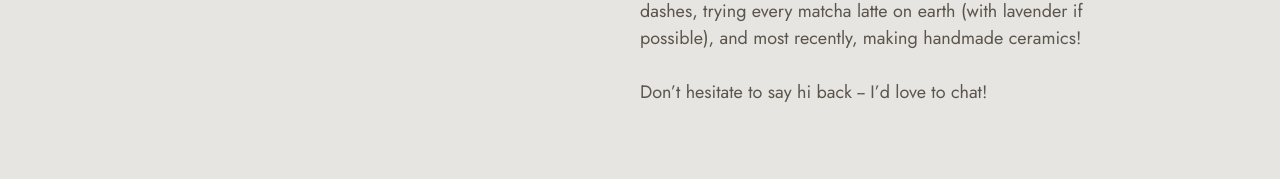
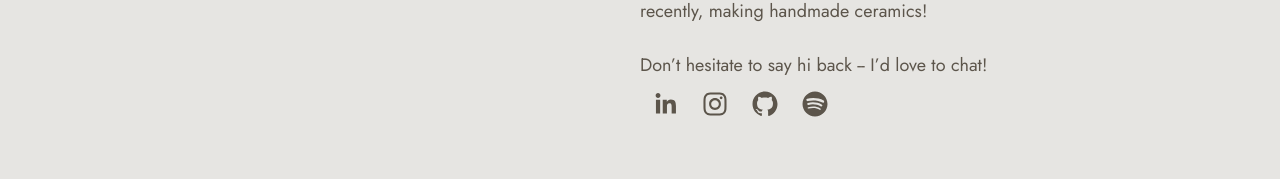
Before and after one commit to nicolenliang/portfolio, a Next.js app in the folder portfolio/: page /about in a window 1280 px wide. Shown: the part 980-1159 px from the top of the page. Built offline with nearby package versions, Linux system fonts and the light colour scheme; a web font is replaced by a local one.

Commit message:
Update about.jsx
about me blurb + social icons

```diff
--- a/portfolio/src/pages/about.jsx
+++ b/portfolio/src/pages/about.jsx
@@ -2,7 +2,8 @@ import Contact from '@/components/Contact';
 import AboutImages from '@/components/AboutImages';
 import AboutExperience from '@/components/AboutExperience';
 import { experienceData } from '@/components/component_data/experienceData';
-
+import Link from 'next/link';
+import { SocialIcon } from 'react-social-icons'
 
 const About = () => {
     return (
@@ -15,11 +16,37 @@ const About = () => {
                     <p className="hi-again">Hi again,</p>
                     <h3>I'm Nicole!</h3>
                     <p className="about-bio">
-                    I'm a recent graduate from the University of Florida, earning my Bachelor's in Computer Science. Paired with a long-standing passion for art & design, I'm hoping to explore different paths and gain skills and experiences in the intersection of art and technology.<br /><br />
-                    My main focus with both my coding and design work is balancing humanity with functionality. Whether it be making things accessible, clean & concise, or simply efficient, I have a keen eye for detail and a passion for making things with people first in mind. As a lifelong artist, ex-graphic design major, and current software developer, I find joy in working on products that make life easier and more beautiful for the user. With two software internships, multiple coding projects, and 4 years of design experience under my belt, I’m open to any opportunities that can further inform my disciplines, whether through reinforcing old skills or learning new ones!<br /><br />
-                    When I’m not sat in front of my laptop screen for whichever reason, you can probably find me reading an embarrassingly cheesy romance novel, practicing the piano, planning my next trip/concert, or — my greatest guilty pleasure — scrolling Twitter (X?) and switching between giggling and sending tweets to my friends. I also dabble in creative writing  while overusing EM dashes, trying every matcha latte on earth (with lavender if possible), and most recently, making handmade ceramics! <br /><br />
+                    I'm a recent graduate from the University of Florida, earning my Bachelor's in Computer Science. Paired with a long-standing passion for art & design, I hope to pursue experiences that explore the intersection of art and technology.<br /><br />
+                    My main objective in both my coding and design work is balancing functionality with appeal. Whether it be making things accessible, clean and concise, or simply more efficient, I have a keen eye for detail and a passion for making things with people first in mind. As a lifelong artist, ex-graphic design major, and current software developer, I enjoy compiling my skills and experiences to work on products that focus on human connection and social impact. With two software internships, multiple coding projects, and four years of design experience under my belt, I’m open to any opportunities that can further inform my disciplines, whether through reinforcing old skills or learning new ones!<br /><br />
+                    When I’m not sat in front of my laptop screen for whichever reason, you can probably find me reading a cheesy romance novel, doing the Sunday crossword, planning my next trip/concert, or — my greatest guilty pleasure — scrolling Twitter (X?) and switching between giggling and sending tweets to my friends. I also dabble in creative writing (re: overusing EM dashes), trying every matcha latte on earth (with lavender if possible), and most recently, making handmade ceramics! <br /><br />
                     Don’t hesitate to say hi back -- I’d love to chat!
                     </p>
+                    <div className="socials">
+                        <SocialIcon
+                            target="_blank"
+                            url="https://linkedin.com/in/nicolenliang"
+                            bgColor="transparent"
+                            fgColor="#5c554b"
+                            />
+                        <SocialIcon
+                            target="_blank"
+                            url="https://instagram.com/nicolenliang"
+                            bgColor="transparent"
+                            fgColor="#5c554b"
+                            />
+                        <SocialIcon
+                            target="_blank"
+                            url="https://github.com/nicolenliang"
+                            bgColor="transparent"
+                            fgColor="#5c554b"
+                            />
+                        <SocialIcon
+                            target="_blank"
+                            url="https://open.spotify.com/user/nic4le"
+                            bgColor="transparent"
+                            fgColor="#5c554b"
+                            />
+                    </div>
                 </div>
             </div>
             <div className="about-experience">
```
